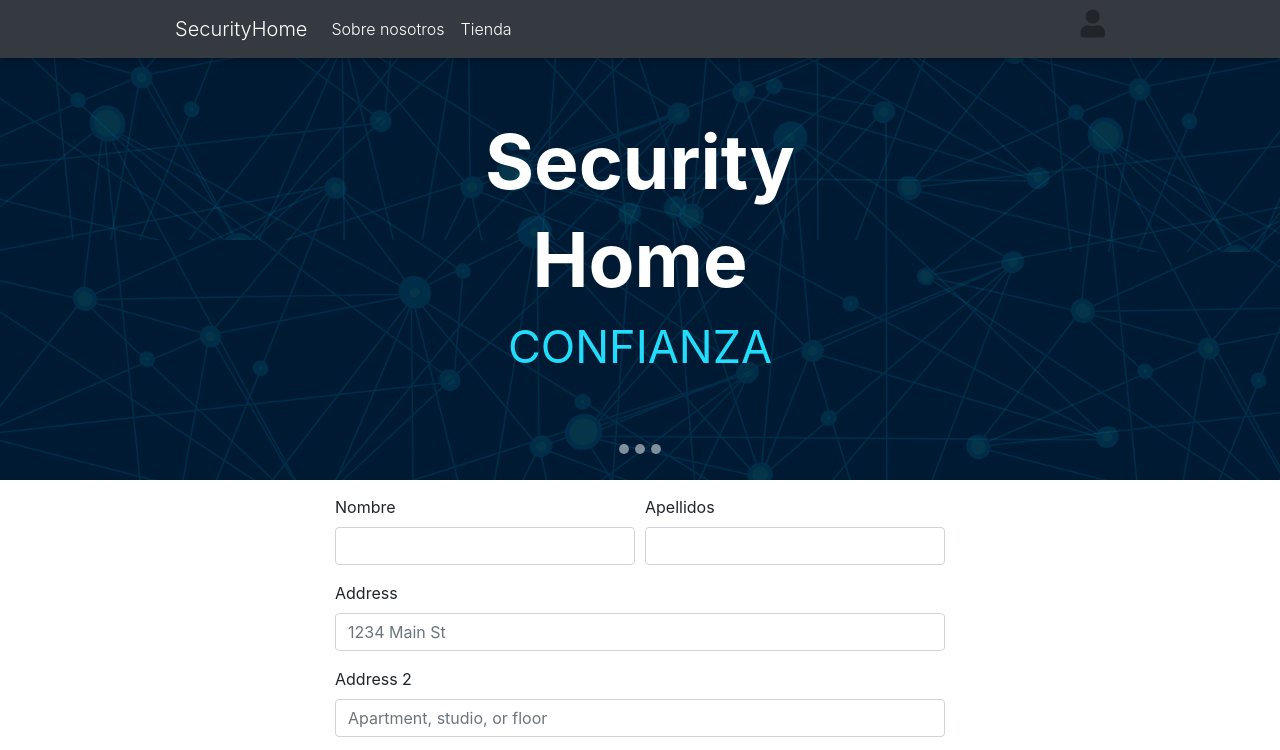
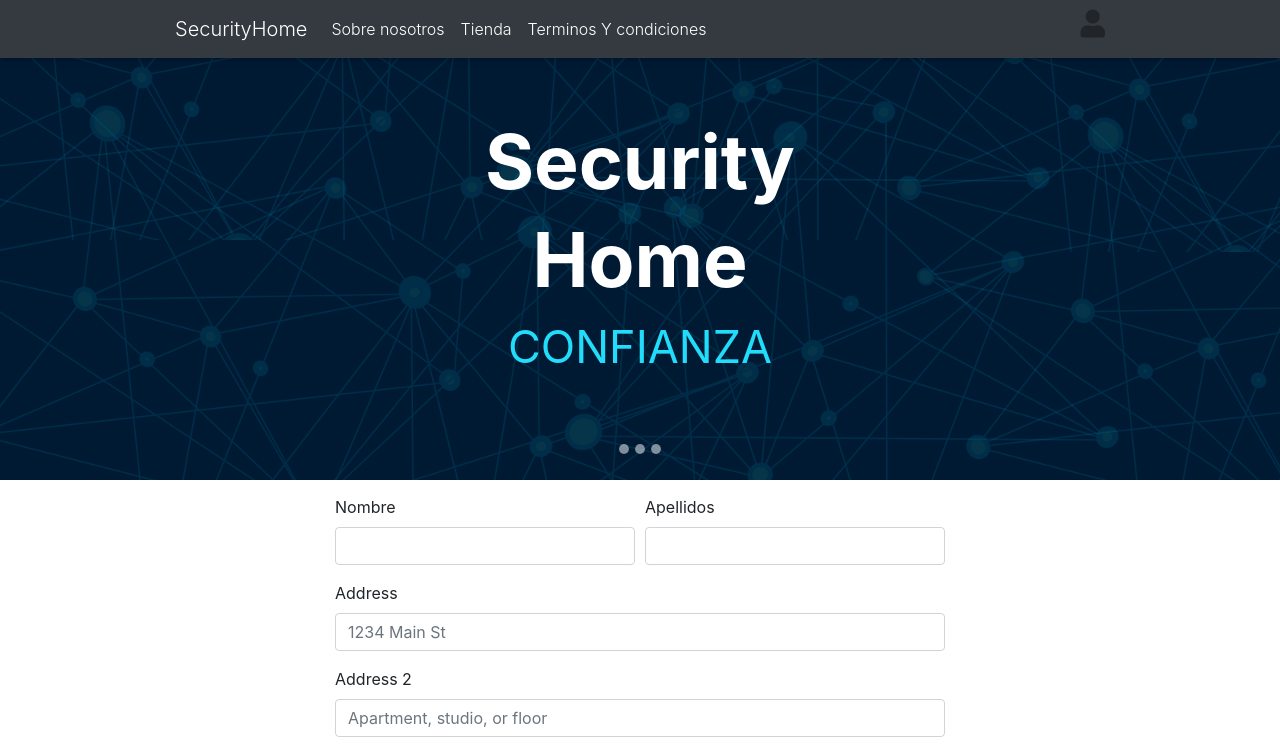
Before and after one commit to juanslr/Trabajo2DIW, a plain HTML site: page PAGINA/contacto.html in a window 1280 px wide. Shown: the top 750 px of the page. Drawn offline with nearby package versions, Linux system fonts and the light colour scheme; files whose address does not match are found by name.

Commit message:
Add files via upload

```diff
--- a/PAGINA/contacto.html
+++ b/PAGINA/contacto.html
@@ -32,6 +32,7 @@
             <ul class="nav navbar-nav">
                 <li class="nav-item"><a href="sobrenosotros.html" class="nav-link">Sobre nosotros</a></li>
                 <li class="nav-item"><a href="tienda.html" class="nav-link">Tienda</a></li>
+                <li class="nav-item"><a href="Terminos.html" class="nav-link">Terminos Y condiciones</a></li>
             </ul>
             <ul class="nav navbar-nav flex-row justify-content-between ml-auto">
                 <h3><i class="fas fa-user"></i></h3>
```
Also changed, not shown: PAGINA/imagenes/64x64.svg (added).
